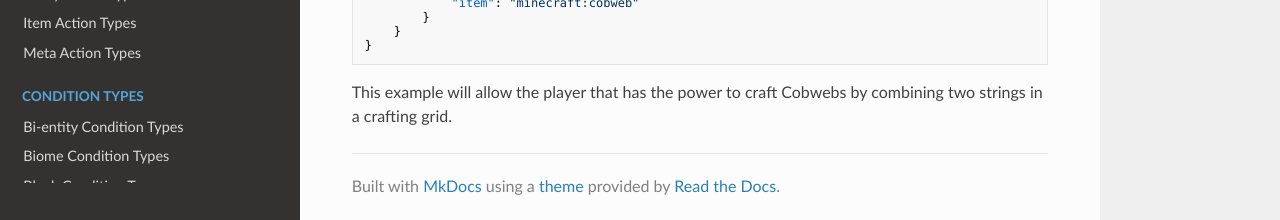
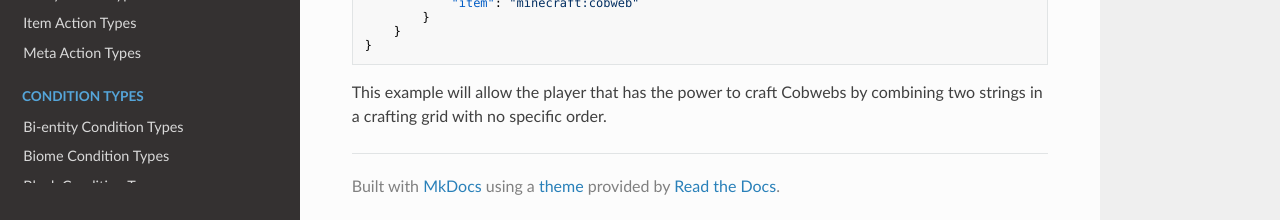
Before and after one commit to apace100/origins-docs, an MkDocs documentation site: the page built from docs/types/power_types/recipe.md, in a window 1280 px wide and 954 px high. Shown: the part 731-951 px from the top of the window. Built offline with MkDocs 1.6.1, drawn with Linux system fonts in a browser that asks for light colours; nearby versions of some CDN libraries.

Commit message:
Updated `recipe.md` (Power Types) Added a slight clarification to the example description.

````diff
--- a/docs/types/power_types/recipe.md
+++ b/docs/types/power_types/recipe.md
@@ -42,4 +42,4 @@ Field  | Type | Default | Description
 }
 ```
 
-This example will allow the player that has the power to craft Cobwebs by combining two strings in a crafting grid.
+This example will allow the player that has the power to craft Cobwebs by combining two strings in a crafting grid with no specific order.
````
